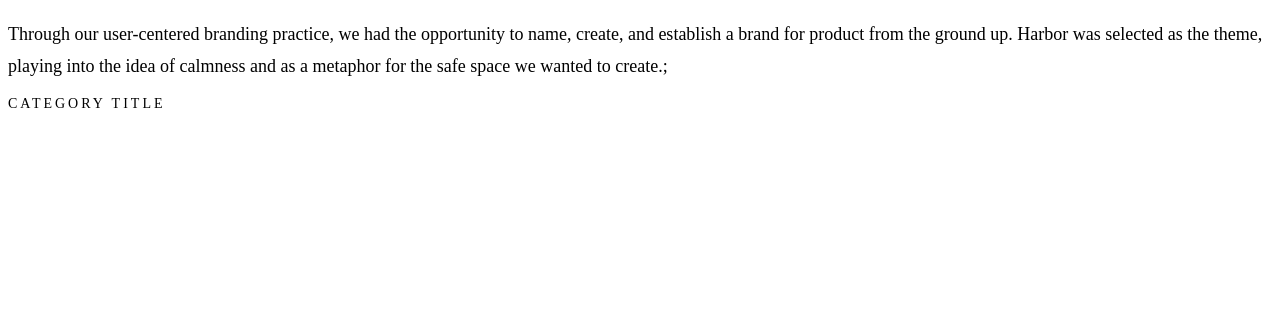
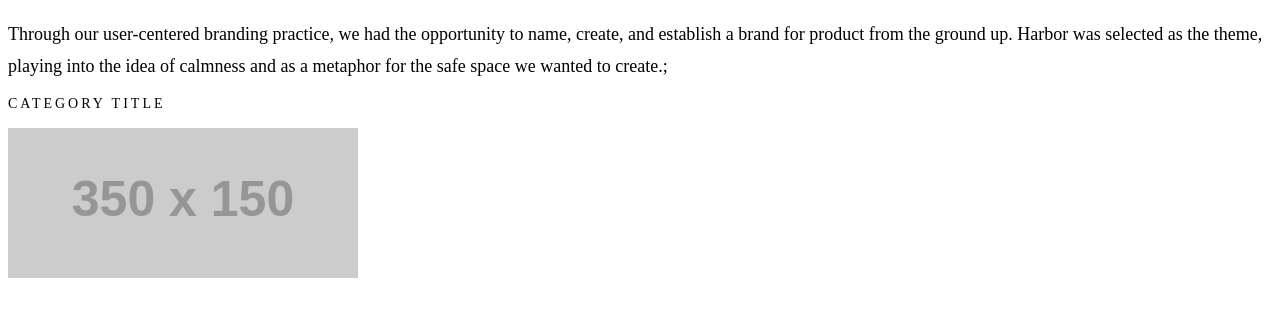
Before and after one commit to sopasdigital/fromlefttowritecal-gatsby, a Gatsby app: page / in a window 1280 px wide. Shown: the top 316 px of the page. Built offline with nearby package versions, Linux system fonts and the light colour scheme.

Commit message:
Add Image Component (#4)
* Add Image Component

```diff
--- a/src/Components/CategoryTitle/index.css
+++ b/src/Components/CategoryTitle/index.css
@@ -4,4 +4,5 @@
   letter-spacing: 3px;
   font-size: 14px;
   line-height: 24px;
+  display: block;
 }
--- /dev/null
+++ b/src/Components/Image/index.js
@@ -0,0 +1,13 @@
+import React, { Component } from 'react';
+import PropTypes from 'prop-types';
+
+export default class Image extends Component {
+  render() {
+    return <img src={this.props.src} alt={this.props.alt} />;
+  }
+}
+
+Image.propTypes = {
+  src: PropTypes.node.isRequired,
+  alt: PropTypes.node.isRequired,
+};
--- a/src/pages/index.js
+++ b/src/pages/index.js
@@ -1,6 +1,7 @@
 import React from 'react';
 import Text from '../Components/Text';
 import CategoryTitle from '../Components/CategoryTitle';
+import Image from '../Components/Image';
 
 export default () => (
   <div>
@@ -10,5 +11,6 @@ export default () => (
       playing into the idea of calmness and as a metaphor for the safe space we wanted to create.
     </Text>
     <CategoryTitle>Category Title</CategoryTitle>
+    <Image src="http://via.placeholder.com/350x150" alt="Placeholder Text for Image" />
   </div>
 );
```
